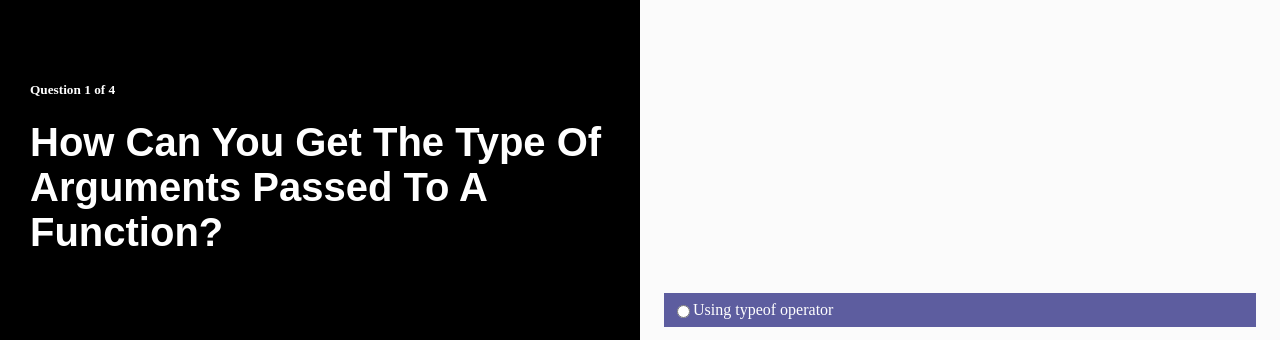
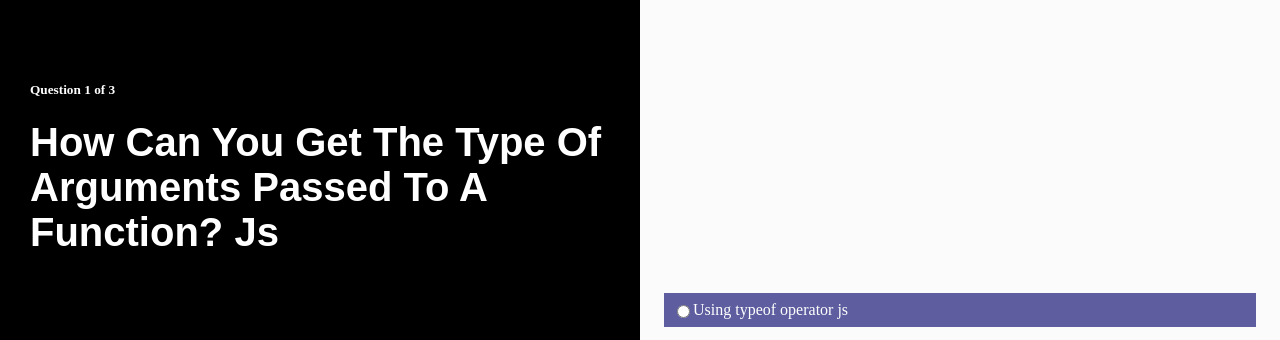
Before and after one commit to Abdurrahman-X/Quiz-App, a Gatsby site: page /QuizzPage in a window 1280 px wide. Shown: the top 340 px of the page. Built offline with nearby package versions, Linux system fonts and the light colour scheme; Gatsby itself is replaced by a stand-in of ours; a web font is replaced by a local one.

Commit message:
json file  added

```diff
--- /dev/null
+++ b/src/components/Questions.json
@@ -0,0 +1,100 @@
+{
+  "questions": {
+    "javascript": [
+      {
+        "question": "How can you get the type of arguments passed to a function? js ",
+        "answers": [
+          { "text": "Using typeof operator js", "value": "0" },
+          { "text": "Using getType function", "value": "1" },
+          { "text": "Both of the above", "value": "2" },
+          { "text": "None of the above", "value": "3" }
+        ],
+        "answer": 1
+      },
+      {
+        "question": "How can you get the type of arguments passed to a function? js  ",
+        "answers": [
+          { "text": "true", "value": "0" },
+          { "text": "false", "value": "1" },
+          { "text": "Syntax Error", "value": "2" },
+          { "text": "Reference Error", "value": "3" }
+        ],
+        "answer": 0
+      },
+      {
+        "question": "JavaScript File Has An Extension Of js",
+        "answers": [
+          { "text": ".java", "value": "0" },
+          { "text": ".js", "value": "1" },
+          { "text": ".xml", "value": "2" },
+          { "text": ".javascript", "value": "3" }
+        ],
+        "answer": 1
+      }
+    ],
+    "php": [
+      {
+        "question": "How can you get the type of arguments passed to a function? php",
+        "answers": [
+          { "text": "Using typeof operator php", "value": "0" },
+          { "text": "Using getType function", "value": "1" },
+          { "text": "Both of the above", "value": "2" },
+          { "text": "None of the above", "value": "3" }
+        ],
+        "answer": 1
+      },
+      {
+        "question": "How can you get the type of arguments passed to a function? php ",
+        "answers": [
+          { "text": "true", "value": "0" },
+          { "text": "false", "value": "1" },
+          { "text": "Syntax Error", "value": "2" },
+          { "text": "Reference Error", "value": "3" }
+        ],
+        "answer": 0
+      },
+      {
+        "question": "JavaScript File Has An Extension Of php",
+        "answers": [
+          { "text": ".java", "value": "0" },
+          { "text": ".js", "value": "1" },
+          { "text": ".xml", "value": "2" },
+          { "text": ".javascript", "value": "3" }
+        ],
+        "answer": 1
+      }
+    ],
+    "python": [
+      {
+        "question": "How can you get the type of arguments passed to a function? python",
+        "answers": [
+          { "text": "Using typeof operator py", "value": "0" },
+          { "text": "Using getType function py", "value": "1" },
+          { "text": "Both of the above", "value": "2" },
+          { "text": "None of the above", "value": "3" }
+        ],
+        "answer": 1
+      },
+      {
+        "question": "How can you get the type of arguments passed to a function? puthon",
+        "answers": [
+          { "text": "true", "value": "0" },
+          { "text": "false", "value": "1" },
+          { "text": "Syntax Error", "value": "2" },
+          { "text": "Reference Error", "value": "3" }
+        ],
+        "answer": 0
+      },
+      {
+        "question": "JavaScript File Has An Extension Of python",
+        "answers": [
+          { "text": ".java", "value": "0" },
+          { "text": ".js", "value": "1" },
+          { "text": ".xml", "value": "2" },
+          { "text": ".javascript", "value": "3" }
+        ],
+        "answer": 1
+      }
+    ]
+  }
+}
--- a/src/pages/QuizzPage.jsx
+++ b/src/pages/QuizzPage.jsx
@@ -3,6 +3,7 @@
 import Results from "./Results.jsx"
 import AnswerInput from "../components/AnswerInput"
 import GlobalStyle from "../components/Style/GlobalStyle"
+import QuestionsData from '../components/Questions.json';
 import Js from "../images/javascript.png"
 import Php from "../images/Php.png"
 import Python from "../images/Python.png"
@@ -18,63 +19,20 @@
 const QuizzPage = props => {
   useEffect(() => {
     if (props.pathname === "javascript") {
-      setPage("Javascript")
+      setPage("javascript")
     } else if (props.pathname === "php") {
-      setPage("Php")
+      setPage("php")
     } else if (props.pathname === "python") {
-      setPage("Python")
+      setPage("python")
     }
   }, [])
 
-  const [questions] = useState([
-    {
-      question: "How can you get the type of arguments passed to a function?",
-      answers: [
-        { text: "Using typeof operator", value: "0" },
-        { text: "Using getType function", value: "1" },
-        { text: "Both of the above", value: "2" },
-        { text: "None of the above", value: "3" },
-      ],
-      answer: 1,
-    },
-    {
-      question: `Determine the result -String("Hello") === "Hello"`,
-      answers: [
-        { text: "true", value: "0" },
-        { text: "false", value: "1" },
-        { text: "Syntax Error", value: "2" },
-        { text: "Reference Error", value: "3" },
-      ],
-      answer: 0,
-    },
-    {
-      question: `JavaScript File Has An Extension Of`,
-      answers: [
-        { text: ".java", value: "0" },
-        { text: ".js", value: "1" },
-        { text: ".xml", value: "2" },
-        { text: ".javascript", value: "3" },
-      ],
-      answer: 1,
-    },
-    {
-      question: `A Function Associated With An object is Called`,
-      answers: [
-        { text: "function", value: "0" },
-        { text: "method", value: "1" },
-        { text: "link", value: "2" },
-        { text: "none", value: "3" },
-      ],
-      answer: 1,
-    },
-  ])
   const [questionIndex, setQuestionIndex] = useState(0)
   const [selectedAnswer, setSelectedAnswer] = useState(null)
   const [correctAnswers, setCorrectAnswers] = useState(0)
   const [wrongAnswers, setWrongAnswers] = useState(0)
   const [showResults, setShowResults] = useState(false)
   const [error, setError] = useState("")
-
   const [page, setPage] = useState("")
 
   const handleCheck = e => {
@@ -93,12 +51,12 @@
     if (!selectedAnswer) {
       setError("select answer")
     } else {
-      questions[questionIndex].answer == selectedAnswer
+      QuestionsData.questions['javascript'][questionIndex].answer === selectedAnswer
         ? setCorrectAnswers(correctAnswers + 1)
         : setWrongAnswers(wrongAnswers + 1)
       setSelectedAnswer(null)
 
-      if (questionIndex < questions.length - 1) {
+      if (questionIndex < QuestionsData.questions[{page}].length - 1) {
         setQuestionIndex(questionIndex + 1)
       } else {
         setShowResults(true)
@@ -112,19 +70,19 @@
     setQuestionIndex(0)
   }
   const showQuestions = () => {
-    if (showResults === true) {
+    if (showResults) {
       return (
         <Results
           correctAnswers={correctAnswers}
           wrongAnswers={wrongAnswers}
-          numberOfQuestions={questions.length}
+          numberOfQuestions={QuestionsData.questions['javascript'].length}
           retakeTest={retakeTest}
         />
       )
     } else {
       return (
         <div>
-          {questions[questionIndex].answers.map((answer, i) => (
+          {QuestionsData.questions['javascript'][questionIndex].answers.map((answer, i) => (
             <Answer key={i}>
               <AnswerInput answer={answer} onChange={e => handleCheck(e)} />
               <label htmlFor={answer.text}> {answer.text}</label>
@@ -141,11 +99,11 @@
       <Wrapper>
         <Sideleft>
           <Logo onClick={() => navigate(`/`)}>
-            {page === "Javascript" ? (
+            {page === "javascript" ? (
               <img src={Js} alt="quizz logo" />
-            ) : page === "Php" ? (
+            ) : page === "php" ? (
               <img src={Php} alt="quizz logo" />
-            ) : page === "Python" ? (
+            ) : page === "python" ? (
               <img src={Python} alt="quizz logo" />
             ) : null}
 
@@ -155,10 +113,12 @@
             <h4> Congratulations! You completed the test </h4>
           ) : (
             <>
+            {/* this h3 tag just for test to know page value */}
+            <h3>{page}</h3>
               <h5>
-                Question {questionIndex + 1} of {questions.length}{" "}
+                Question {questionIndex + 1} of {QuestionsData.questions['javascript'].length}{" "}
               </h5>
-              <h4>{questions[questionIndex].question}</h4>
+              <h4>{QuestionsData.questions['javascript'][questionIndex].question}</h4>
             </>
           )}
         </Sideleft>
```
Also changed, not shown: src/components/Cards.jsx (+4 -5 lines).
